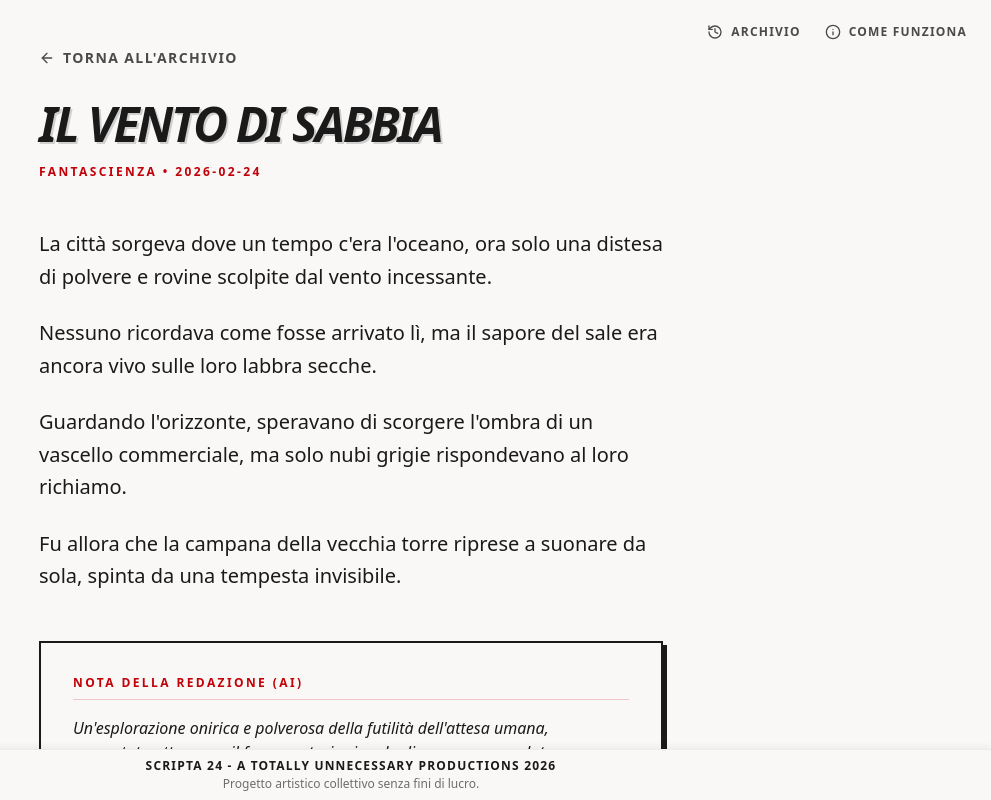
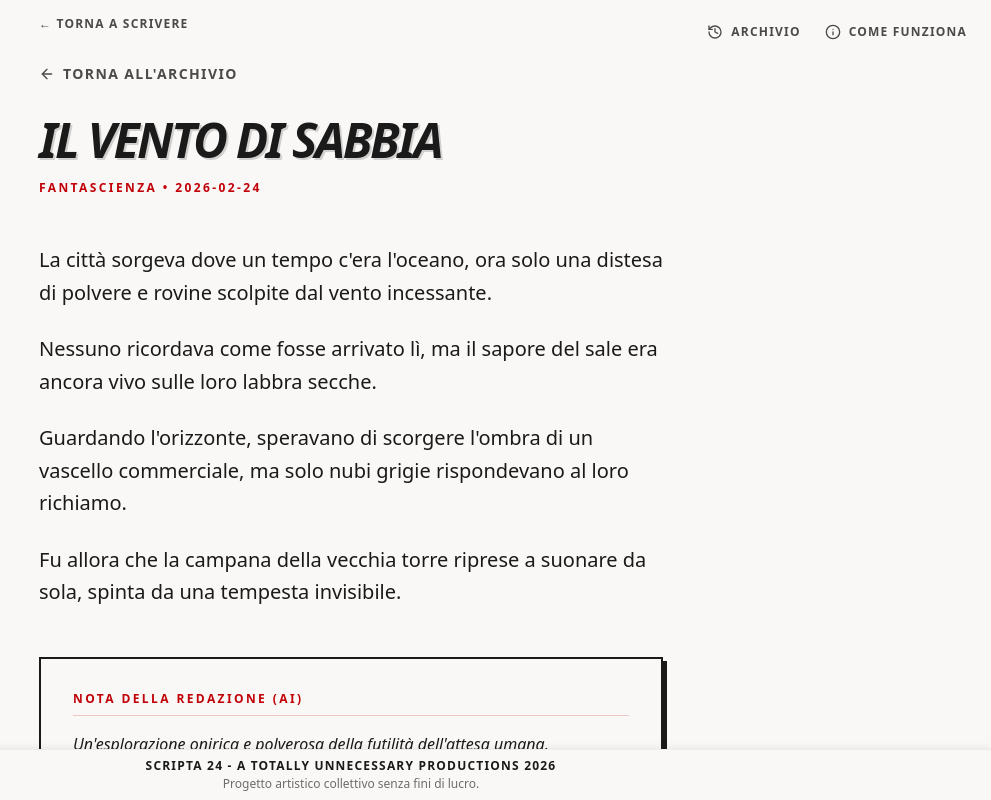
Before and after one commit to furakanji/scripta24, a Next.js app: page /archive/2026-02-24 in a window 1280 px wide. Shown: the top 800 px of the page, without its empty margins (289-1280 px from the left). Built offline with nearby package versions, Linux system fonts and the light colour scheme; no server answers.

Commit message:
fix: add back to home links on archive pages

```diff
--- a/app/archive/[id]/page.tsx
+++ b/app/archive/[id]/page.tsx
@@ -26,8 +26,11 @@ export default function StoryDetail({ params }: { params: { id: string } }) {
     }
 
     return (
-        <div className="flex flex-col min-h-screen max-w-2xl mx-auto px-4 sm:px-6 py-12">
-            <header className="mb-12">
+        <div className="flex flex-col min-h-screen max-w-2xl mx-auto px-4 sm:px-6 py-12 relative">
+            <Link href="/" className="absolute top-4 left-4 sm:left-6 text-ink-muted hover:text-ink transition-colors font-bold text-xs uppercase tracking-widest hidden sm:block">
+                &larr; Torna a Scrivere
+            </Link>
+            <header className="mb-12 mt-8 sm:mt-4">
                 <Link href="/archive" className="text-ink-muted hover:text-red-700 transition-colors flex items-center gap-2 font-sans text-sm mb-8 font-bold uppercase tracking-widest">
                     <ArrowLeft size={16} /> Torna all'archivio
                 </Link>
--- a/app/archive/page.tsx
+++ b/app/archive/page.tsx
@@ -21,9 +21,12 @@ export default function ArchivePage() {
 
     return (
         <div className="flex flex-col min-h-screen max-w-3xl mx-auto px-4 sm:px-6 py-12">
-            <header className="mb-12 flex flex-col items-center sm:items-start sm:flex-row justify-between gap-6">
+            <header className="mb-12 flex flex-col items-center sm:items-start sm:flex-row justify-between gap-6 relative">
+                <Link href="/" className="absolute -top-10 left-0 text-ink-muted hover:text-ink transition-colors font-bold text-xs uppercase tracking-widest">
+                    &larr; Torna a Scrivere
+                </Link>
                 <div>
-                    <h1 className="text-4xl font-black font-sans uppercase italic text-ink mb-2 tracking-tighter" style={{ textShadow: "2px 2px 0px #d1d0ce" }}>Archivio<span className="text-red-700">.</span></h1>
+                    <h1 className="text-4xl font-black font-sans uppercase italic text-ink mb-2 tracking-tighter mt-4 sm:mt-0" style={{ textShadow: "2px 2px 0px #d1d0ce" }}>Archivio<span className="text-red-700">.</span></h1>
                     <p className="text-ink-muted font-sans text-sm tracking-widest uppercase">Le storie collettive dei giorni passati.</p>
                 </div>
                 <Link href="/" className="text-paper bg-ink hover:bg-red-700 transition-colors flex items-center gap-2 font-sans text-sm font-bold uppercase tracking-wider px-6 py-3 rounded-none border border-ink shadow-[4px_4px_0px_0px_#1a1a1a] hover:shadow-[2px_2px_0px_0px_#1a1a1a] hover:translate-x-[2px] hover:translate-y-[2px]">
```
